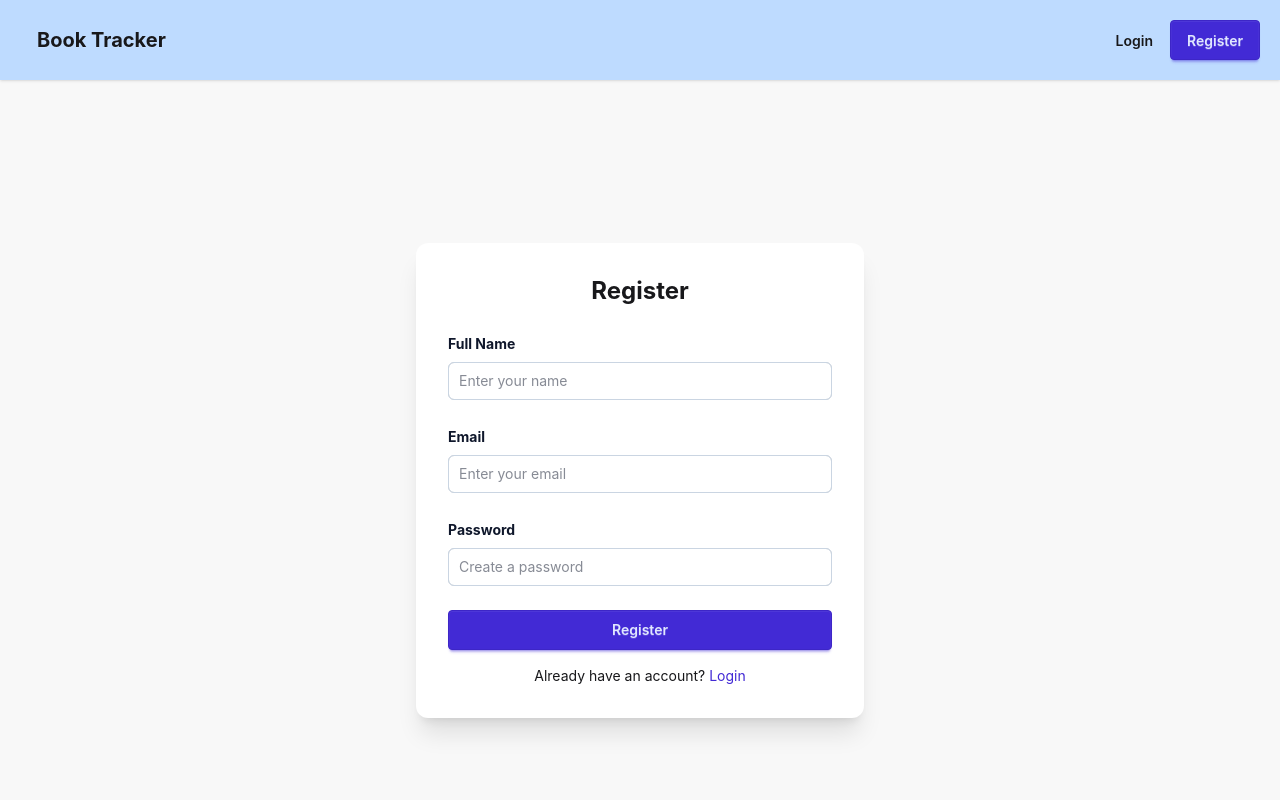
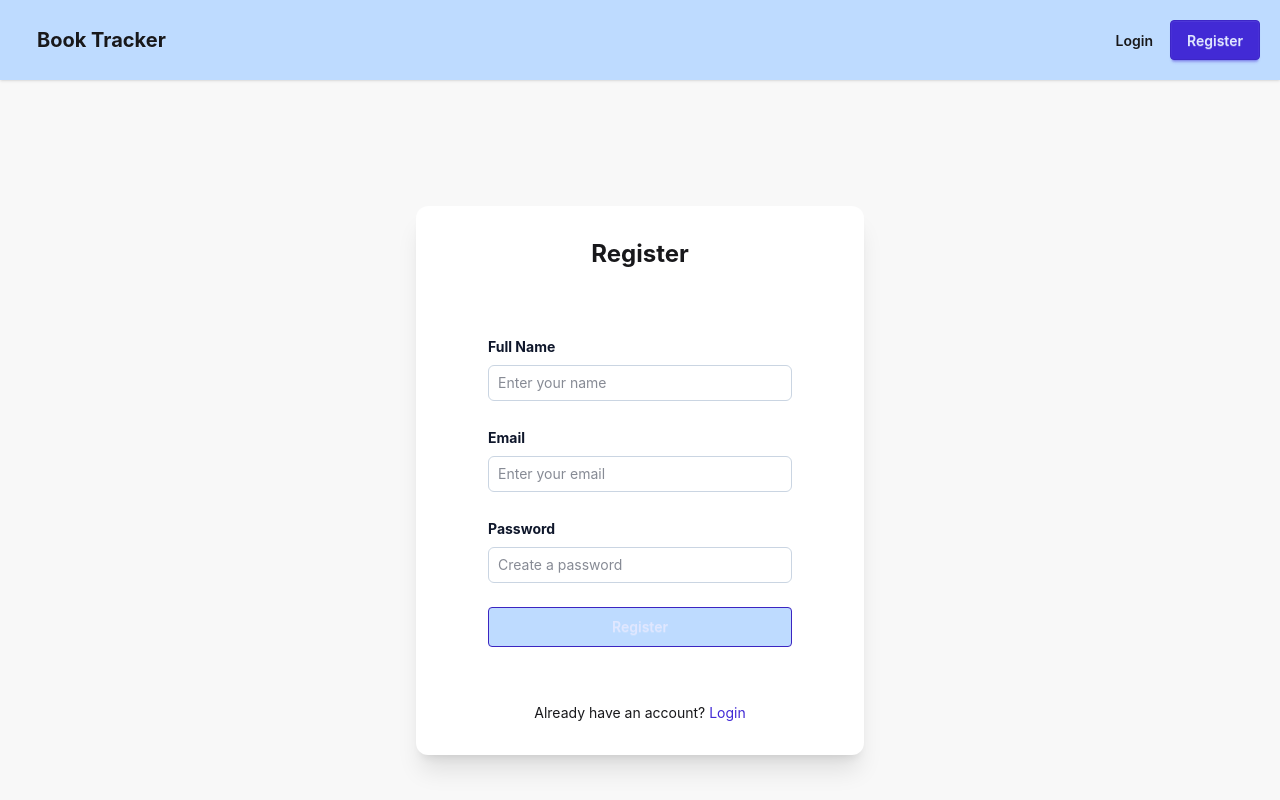
Before and after one commit to MohammadSahid232/Book-Shelf-Tracker, a React app in the folder frontend/: page /register in a window 1280 px wide. Shown: the top 800 px of the page. Built offline with nearby package versions, Linux system fonts and the light colour scheme; the HTML template or start-up script is replaced by a standard one.

Commit message:
refactor: Migrate BookShelfForm styling to Form.jsx and remove BookShelfForm

```diff
--- a/frontend/src/components/BookShelfForm.jsx
+++ /dev/null
@@ -1,20 +0,0 @@
-export default function Form() {
-
-  return (
-    <form className="flex flex-col justify-center max-w-lg mx-auto p-10 space-y-6">
-      <div>
-        <label htmlFor="full-name-small" className="mb-2 text-slate-900 dark:text-slate-50 font-bold text-sm inline-block">Book Name
-        </label>
-        <input type="text" id="full-name-small" placeholder="Book Name"
-          className="px-2.5 py-2 text-sm text-slate-900 dark:text-slate-50 rounded-md bg-white dark:bg-neutral-800 w-full outline-1 -outline-offset-1 outline-slate-300 dark:outline-neutral-700 focus:outline-2 focus:-outline-offset-2 focus:outline-blue-600" />
-      </div>
-      <div>
-        <label htmlFor="full-name-small" className="mb-2 text-slate-900 dark:text-slate-50 font-bold text-sm inline-block">Book Description
-        </label>
-        <input type="text" id="full-name-small" placeholder="Book Description"
-          className="px-2.5 py-2 text-sm text-slate-900 dark:text-slate-50 rounded-md bg-white dark:bg-neutral-800 w-full outline-1 -outline-offset-1 outline-slate-300 dark:outline-neutral-700 focus:outline-2 focus:-outline-offset-2 focus:outline-blue-600" />
-      </div>
-      <button type="submit" className="btn btn-active btn-primary bg-blue-200">Submit</button>
-    </form>
-  );
-}
--- a/frontend/src/components/Form.jsx
+++ b/frontend/src/components/Form.jsx
@@ -2,10 +2,10 @@ import React from 'react';
 
 export default function Form({ onSubmit, fields, submitText }) {
   return (
-    <form onSubmit={onSubmit} className="flex flex-col justify-center w-full space-y-6">
+    <form onSubmit={onSubmit} className="flex flex-col justify-center max-w-lg mx-auto p-10 space-y-6">
       {fields.map((field, index) => (
         <div key={index}>
-          <label htmlFor={field.name} className="mb-2 text-slate-900 font-bold text-sm inline-block">
+          <label htmlFor={field.name} className="mb-2 text-slate-900 dark:text-slate-50 font-bold text-sm inline-block">
             {field.label}
           </label>
           <input
@@ -14,11 +14,11 @@ export default function Form({ onSubmit, fields, submitText }) {
             placeholder={field.placeholder}
             value={field.value}
             onChange={field.onChange}
-            className="px-2.5 py-2 text-sm text-slate-900 rounded-md bg-white w-full outline-1 -outline-offset-1 outline-slate-300 focus:outline-2 focus:-outline-offset-2 focus:outline-blue-600 border border-gray-300"
+            className="px-2.5 py-2 text-sm text-slate-900 dark:text-slate-50 rounded-md bg-white dark:bg-neutral-800 w-full outline-1 -outline-offset-1 outline-slate-300 dark:outline-neutral-700 focus:outline-2 focus:-outline-offset-2 focus:outline-blue-600"
           />
         </div>
       ))}
-      <button type="submit" className="btn btn-primary w-full">
+      <button type="submit" className="btn btn-active btn-primary bg-blue-200">
         {submitText}
       </button>
     </form>
```
